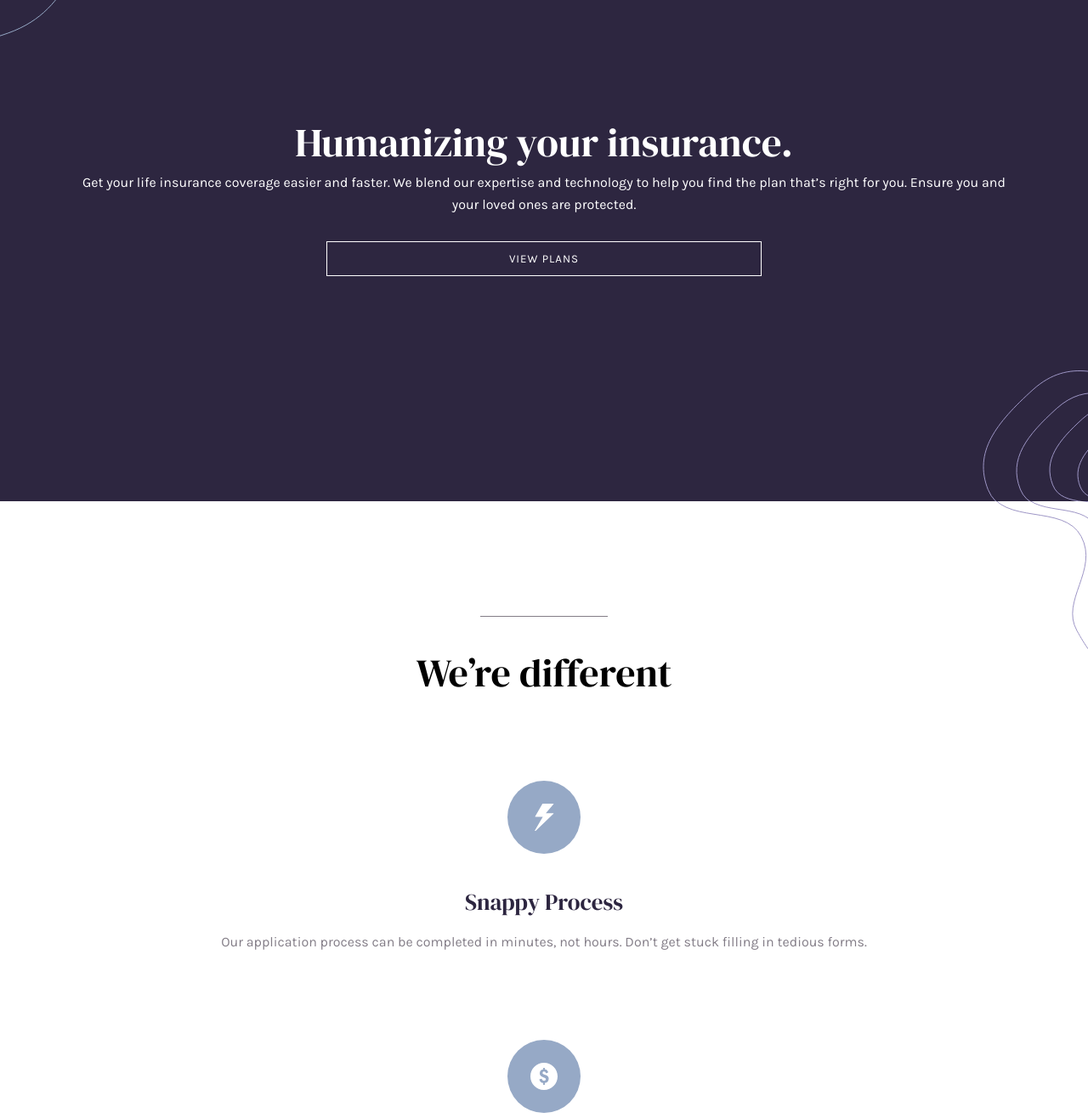
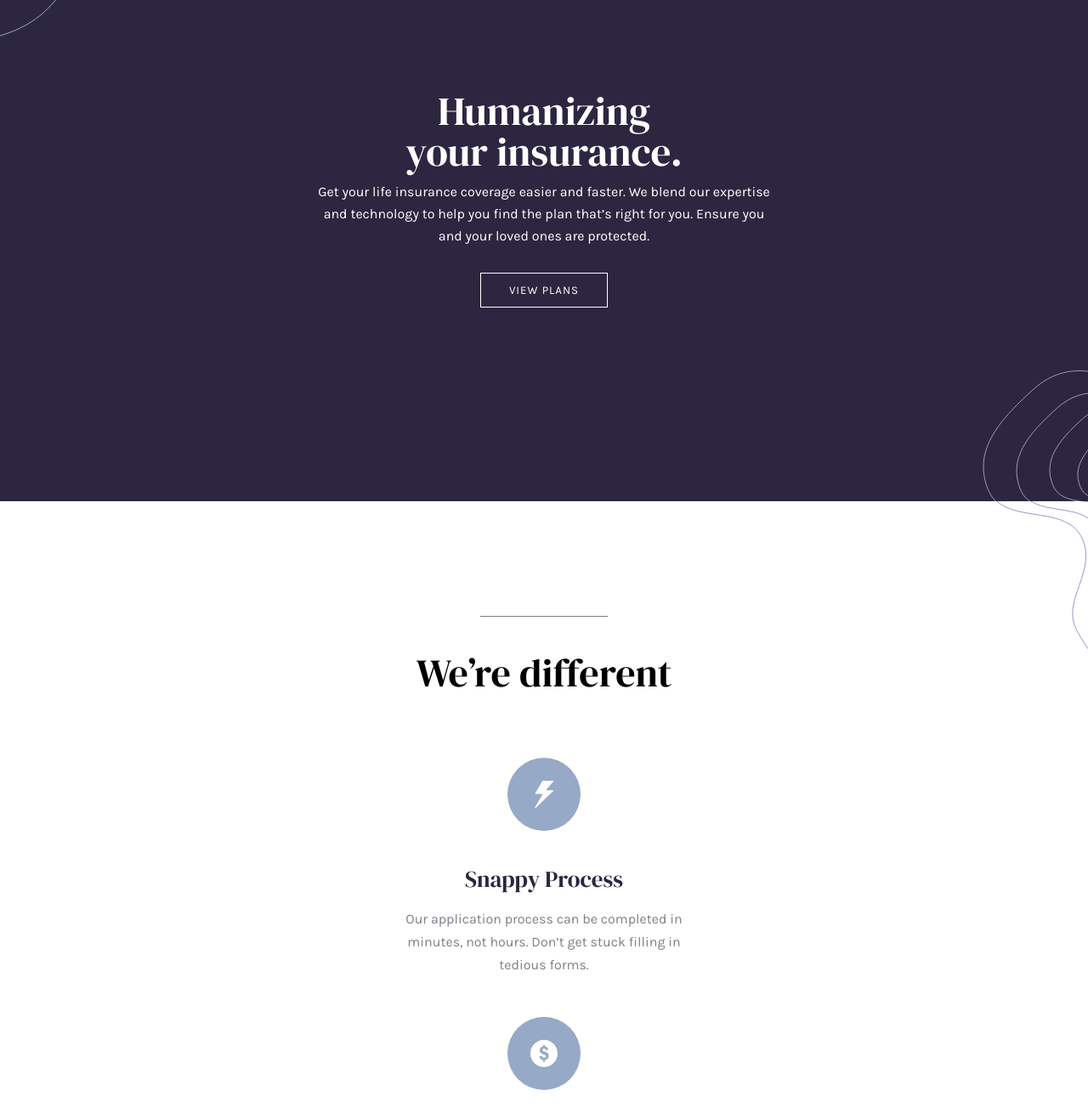
Before and after one commit to Hikmahx/Insure-landing-page, a plain HTML site: page index.html in a window 1280 px wide. Shown: the part 687-2003 px from the top of the page at 85% size. Drawn offline with Linux system fonts and the light colour scheme.

Commit message:
css updated, Mobile view completed

```diff
--- a/css/_about.scss
+++ b/css/_about.scss
@@ -52,7 +52,8 @@
         color:$dark-grayish-violet;
         line-height: 2.7rem;
         font-family: 'Karla', sans-serif;
-        width: 107%
+        width: 107%;
+        max-width: 35rem;
       }
     }
   }
@@ -72,11 +73,13 @@
       font-family: 'DM Serif Display', sans-serif;
       font-weight: 400;
       line-height: 1;
+      max-width: 34rem;
     }
 
     button{
       border: 0.1rem solid #fff;
       width: 48%;
+      max-width: 16rem;
       color: #fff;
       padding: 1.1rem ;
       background:transparent;
--- a/css/_banner.scss
+++ b/css/_banner.scss
@@ -31,23 +31,24 @@
       font-weight:400;
       text-align: center;
       margin-bottom: 1rem;
-      // margin-top: 1rem;
       width: 89%;
       line-height: 4.8rem;
+      max-width: 35rem;
     }
 
     p{
       font-family:'Karla', sans-serif;
       line-height: 2.6rem;
       text-align: center;
-      // margin-top: 3rem;
       margin-bottom: 3rem;
       width: 86%;
+      max-width: 55rem;
     }
 
     button{
       border: 0.1rem solid #fff;
       width: 40%;
+      max-width: 15rem;
       color: #fff;
       padding: 1.2rem ;
       background:transparent;
```
Also changed, not shown: css/style.css, 1 other file.
